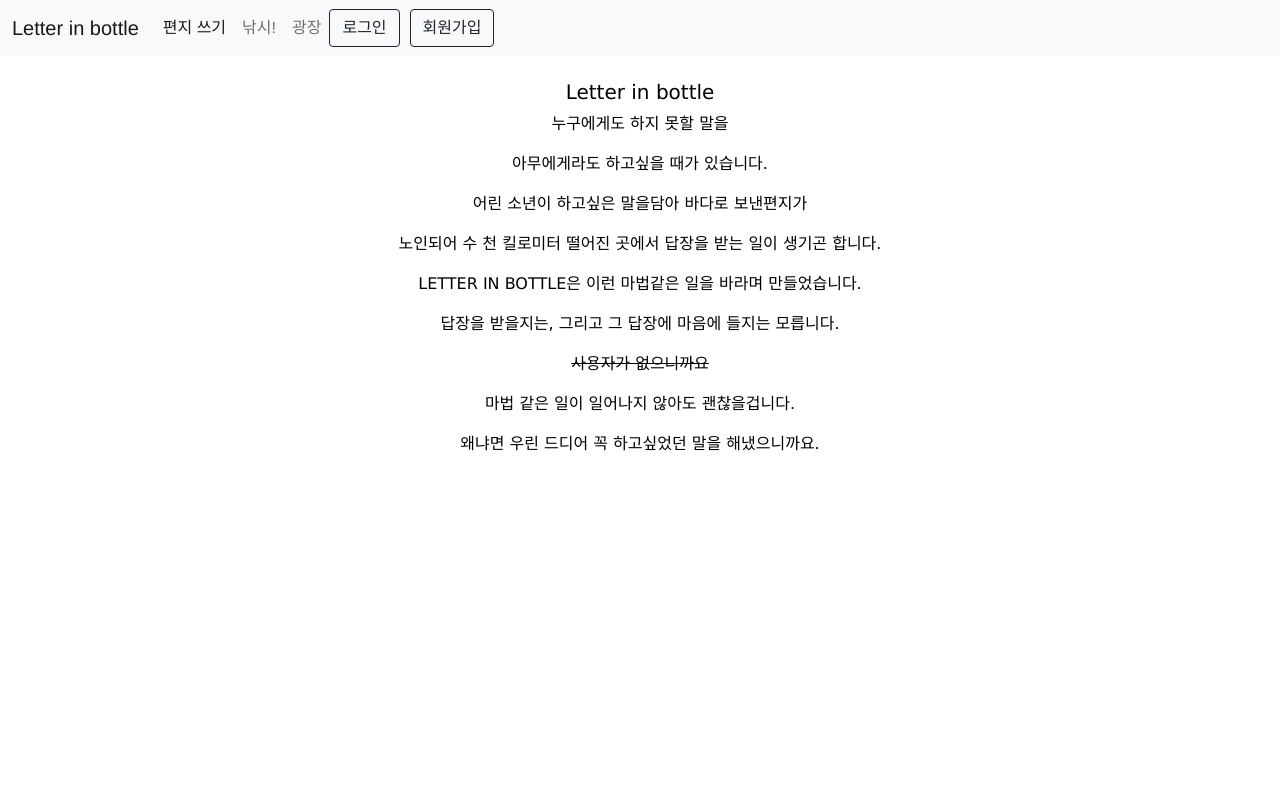
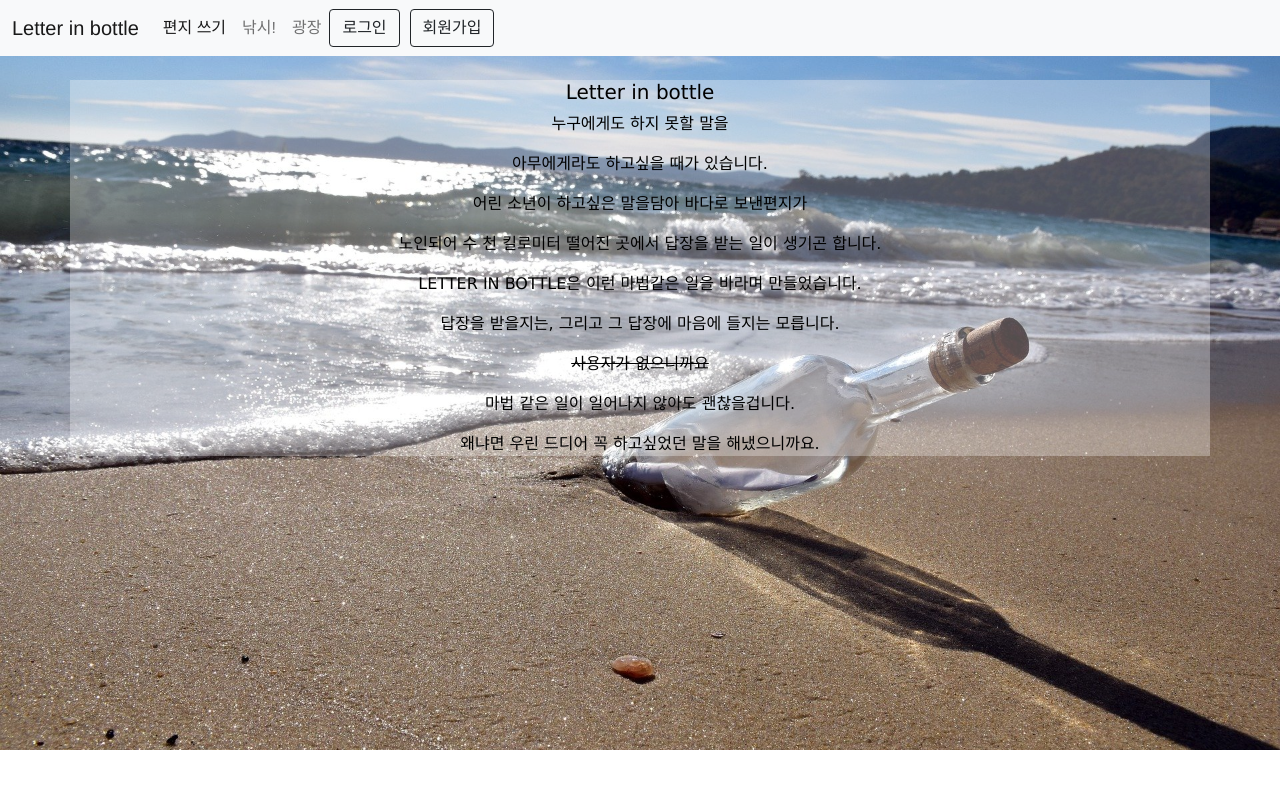
Before and after one commit to SuperRPM/letter-in-a-bottle, a Vue app in the folder client/liab/: page / in a window 1280 px wide. Shown: the top 788 px of the page. Built offline with nearby package versions, Linux system fonts and the light colour scheme.

Commit message:
add background image

```diff
--- a/client/liab/src/App.vue
+++ b/client/liab/src/App.vue
@@ -1,7 +1,5 @@
 <template>
-<div>
-  <!-- <div class="bg" v-bind:style="{ 'background-image': 'url(' + require('./assets/letter-in-a-bottle.jpg') + ')' }"></div> -->
-  <!-- <div :style="{'background-image':'url(https://vuejs.org/images/logo.png)'}"></div> -->
+<div class="main">
   <Navbar :modalStatus="modalStatus" :signupModal="signupModal" @loginOpen="modalStatus = true" @signupOpen="signupModal = true" @signupClose="signupModal = false" :tokenExist="tokenExist"/>
   <Login :modalStatus="modalStatus" @modalClose="modalStatus = false"/>
   <Signup v-bind:signupModal="signupModal" @signupClose="signupModal = false"/>
@@ -51,4 +49,13 @@ export default {
   width: 250px;
   height: auto;
 }
+.main {
+  background-image: url("./assets/letter-in-a-bottle.jpg");
+  background-size: cover;
+  background-position: center;
+  height: 100%;
+}
+#router-view {
+  height: 670px;
+}
 </style>
```
